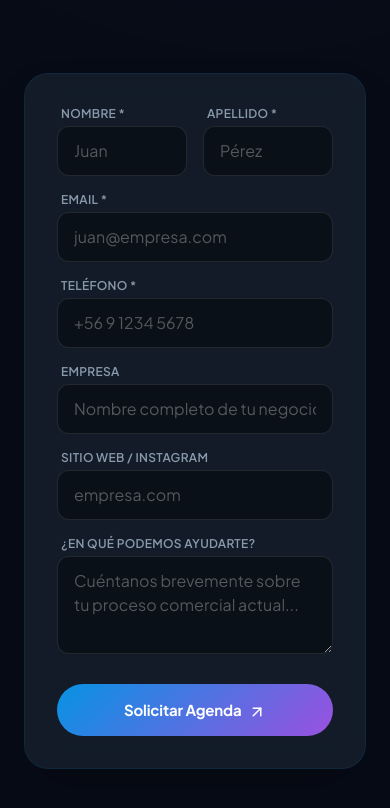
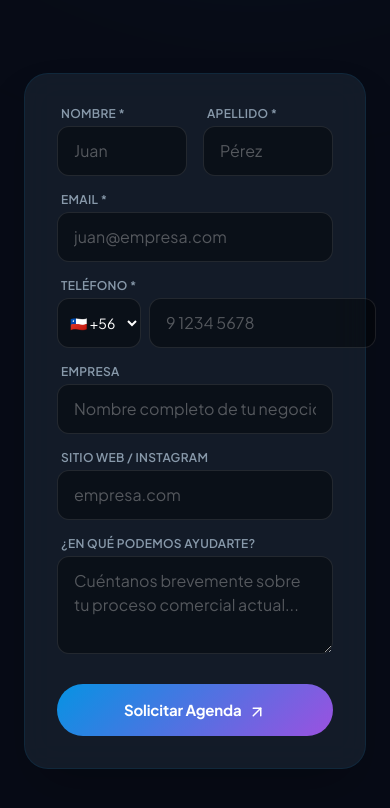
Before and after one commit to zlush/webguru-landing-cinematica, a React (Vite) app: page / in a window 390 px wide. Shown: the part 9541-10349 px from the top of the page. Built offline with nearby package versions, Linux system fonts and the light colour scheme.

Commit message:
Add country code picker to phone field

```diff
--- a/src/App.jsx
+++ b/src/App.jsx
@@ -1098,11 +1098,19 @@ function ContactFormSection() {
       websiteUrl = 'https://' + websiteUrl
     }
 
+    let phoneValue = formData.get('phoneNumber')?.toString().trim() || ''
+
+    // Limpiar si el usuario pegó el número con el código de país (ej. +56 9...)
+    if (phoneValue.startsWith('+')) {
+      // Elimina cualquier +56, +54, etc. y espacios iniciales
+      phoneValue = phoneValue.replace(/^\+\d{1,3}\s*/, '')
+    }
+
     const payload = {
       firstName: formData.get('firstName'),
       lastName: formData.get('lastName'),
       email: formData.get('email'),
-      phone: formData.get('phone'),
+      phone: `${formData.get('countryCode')} ${phoneValue}`,
       companyName: formData.get('companyName'),
       website: websiteUrl,
       message: formData.get('message')
@@ -1184,7 +1192,22 @@ function ContactFormSection() {
                   </div>
                   <div>
                     <label className="block text-xs font-semibold text-wg-muted mb-1 ml-1 uppercase tracking-wide">Teléfono *</label>
-                    <input required name="phone" type="tel" className="w-full bg-black/40 border border-white/10 rounded-xl px-4 py-3 text-white placeholder-white/30 focus:outline-none focus:border-wg-blue/50 focus:ring-1 focus:ring-wg-blue/50 transition-all" placeholder="+56 9 1234 5678" />
+                    <div className="flex gap-2">
+                      <select
+                        name="countryCode"
+                        defaultValue="+56"
+                        className="bg-black/40 border border-white/10 rounded-xl px-2 py-3 text-white focus:outline-none focus:border-wg-blue/50 focus:ring-1 focus:ring-wg-blue/50 transition-all w-[100px] text-sm"
+                      >
+                        <option value="+56">🇨🇱 +56</option>
+                        <option value="+54">🇦🇷 +54</option>
+                        <option value="+52">🇲🇽 +52</option>
+                        <option value="+57">🇨🇴 +57</option>
+                        <option value="+51">🇵🇪 +51</option>
+                        <option value="+34">🇪🇸 +34</option>
+                        <option value="+1">🇺🇸 +1</option>
+                      </select>
+                      <input required name="phoneNumber" type="tel" className="flex-1 bg-black/40 border border-white/10 rounded-xl px-4 py-3 text-white placeholder-white/30 focus:outline-none focus:border-wg-blue/50 focus:ring-1 focus:ring-wg-blue/50 transition-all" placeholder="9 1234 5678" />
+                    </div>
                   </div>
                 </div>
 
```
